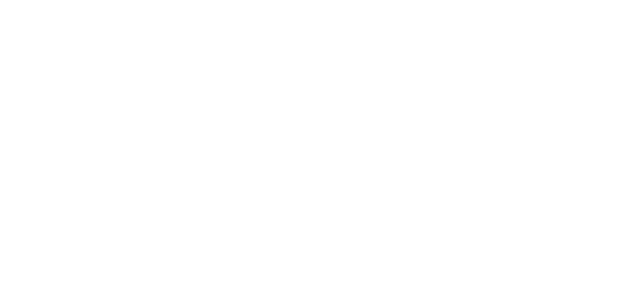
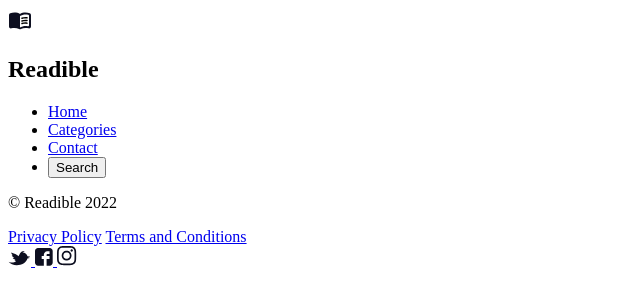
Before and after one commit to nirajguptasde/readible, a website: page landing.html in a window 1280 px wide. Shown: the whole page, without its empty margins (0-640 px from the left). Drawn offline with Linux system fonts and the light colour scheme.

Commit message:
footer done

```diff
--- a/landing.html
+++ b/landing.html
@@ -0,0 +1,49 @@
+<!DOCTYPE html>
+<html lang="en">
+  <head>
+    <meta charset="UTF-8" />
+    <meta http-equiv="X-UA-Compatible" content="IE=edge" />
+    <meta name="viewport" content="width=device-width, initial-scale=1.0" />
+    <meta name="description" content="Readible Home page" />
+    <link rel="apple-touch-icon" href="./assets/ultimate.png" />
+    <title>Readible Homepage | Readible</title>
+  </head>
+  <body>
+    <div class="container">
+      <header>
+        <section>
+          <img src="./assets/icons/book.svg" alt="An icon of the open book" />
+          <h1>Readible</h1>
+        </section>
+        <nav>
+          <ul>
+            <li><a href="#">Home</a></li>
+            <li><a href="#">Categories</a></li>
+            <li><a href="#">Contact</a></li>
+            <li><button>Search</button></li>
+          </ul>
+        </nav>
+      </header>
+
+      <footer>
+        <p>&copy; Readible 2022</p>
+        <nav class="nav-legal">
+          <a href="#">Privacy Policy</a>
+          <a href="#">Terms and Conditions</a>
+        </nav>
+        <section>
+          <a href="#" aria-label="Follow us on Twitter">
+            <img src="./assets/icons/twitter.svg" alt="Twitter Bird logo" />
+          </a>
+          <a href="#" aria-label="Like us on Facebook">
+            <img src="./assets/icons/facebook.svg" alt="Facebook Logo" />
+          </a>
+          <a href="#" aria-label="Checkout our pictures on Instagram">
+            <img src="./assets/icons/instagram.svg" alt="Instagram Logo" />
+          </a>
+        </section>
+      </footer>
+    </div>
+    <!-- container ends here -->
+  </body>
+</html>
```
Also changed, not shown: article.html (+21 -0 lines), 1 other file.
